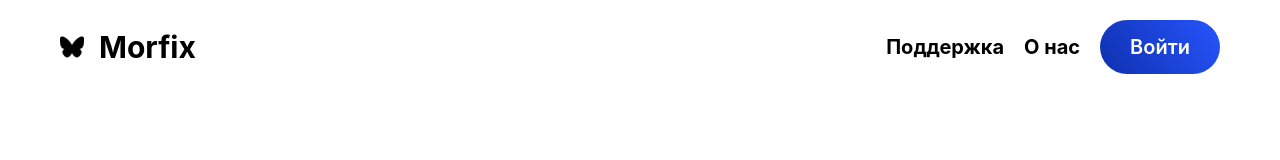
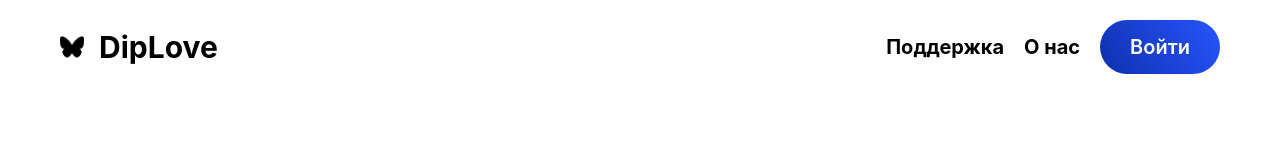
Before and after one commit to Andrei177/diplove, a React (Vite) app: page /start in a window 1280 px wide. Shown: the top 160 px of the page. Built offline with nearby package versions, Linux system fonts and the light colour scheme; no server answers; a web font is replaced by a local one.

Commit message:
fix: удалил ненужные зависимости из проекта и поменял название

```diff
--- a/index.html
+++ b/index.html
@@ -4,7 +4,7 @@
     <meta charset="UTF-8" />
     <link rel="icon" type="image/svg+xml" href="/butterfly.svg" />
     <meta name="viewport" content="width=device-width, initial-scale=1.0" />
-    <title>Morfix</title>
+    <title>DipLove</title>
   </head>
   <body>
     <div id="root"></div>
--- a/package.json
+++ b/package.json
@@ -18,8 +18,6 @@
     "react-dom": "^18.3.1",
     "react-responsive": "^10.0.0",
     "react-router-dom": "^6.26.2",
-    "react-transition-group": "^4.4.5",
-    "socket.io-client": "^4.8.1",
     "swiper": "^11.1.14",
     "zustand": "^5.0.0-rc.2"
   },
--- a/src/pages/Forms/mobile/FormMobile.tsx
+++ b/src/pages/Forms/mobile/FormMobile.tsx
@@ -6,6 +6,7 @@ import { Navigation } from "swiper/modules";
 import s from "./FormMobile.module.css"
 import { getInterest } from "../../Profile/helpers/getInterest";
 import Item from "../../../shared/ui/Item/Item";
+import 'swiper/css/bundle';
 import like from "../assets/like.svg";
 import dislike from "../assets/dislike.svg";
 import heart from "../../Profile/assets/heart.svg";
--- a/src/shared/NavBar/NavItem/NavItem.tsx
+++ b/src/shared/NavBar/NavItem/NavItem.tsx
@@ -21,7 +21,7 @@ const NavItem: FC<IPropsNavItem> = ({ to, img, children, onClick }) => {
                         </NavLink>
                         : <div className={s.title_link}>
                             <img src={img} alt="ankets" />
-                            <div>{children}</div>
+                            <div className={s.title_text}>{children}</div>
                         </div>
                 }
             </div>
--- a/src/shared/NavBar/dekstop/NavBarDekstop.tsx
+++ b/src/shared/NavBar/dekstop/NavBarDekstop.tsx
@@ -27,7 +27,7 @@ export const NavbarDekstop = () => {
       <div className={isAuth ? s.nav_frame : s.nav_frame_public}>
         <div className={s['navbar__logo-box']} onClick={() => isAuth ? navigate(Routes.PROFILE) : navigate(Routes.START_PAGE)}>
           <img src={butterfly} alt="butterfly" />
-          <h1 className={s.title}>Morfix</h1>
+          <h1 className={s.title}>DipLove</h1>
         </div>
         {
           !isAuth && pathname === Routes.START_PAGE && <div className={s.navbar__list}>
```
Also changed, not shown: 1 other file (tests, documents, lock files or other folders).
